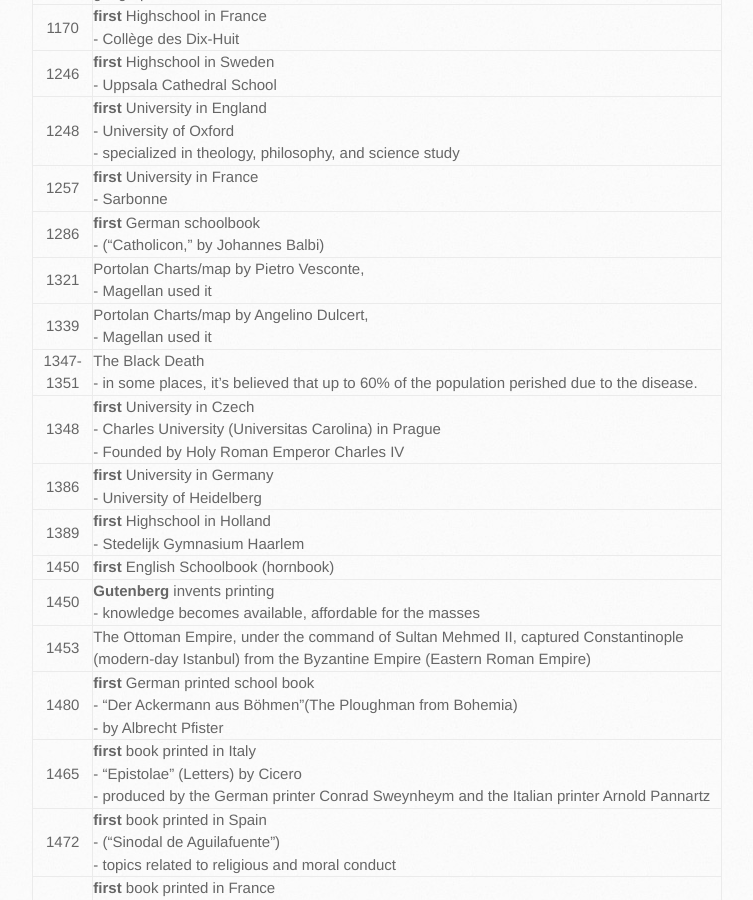
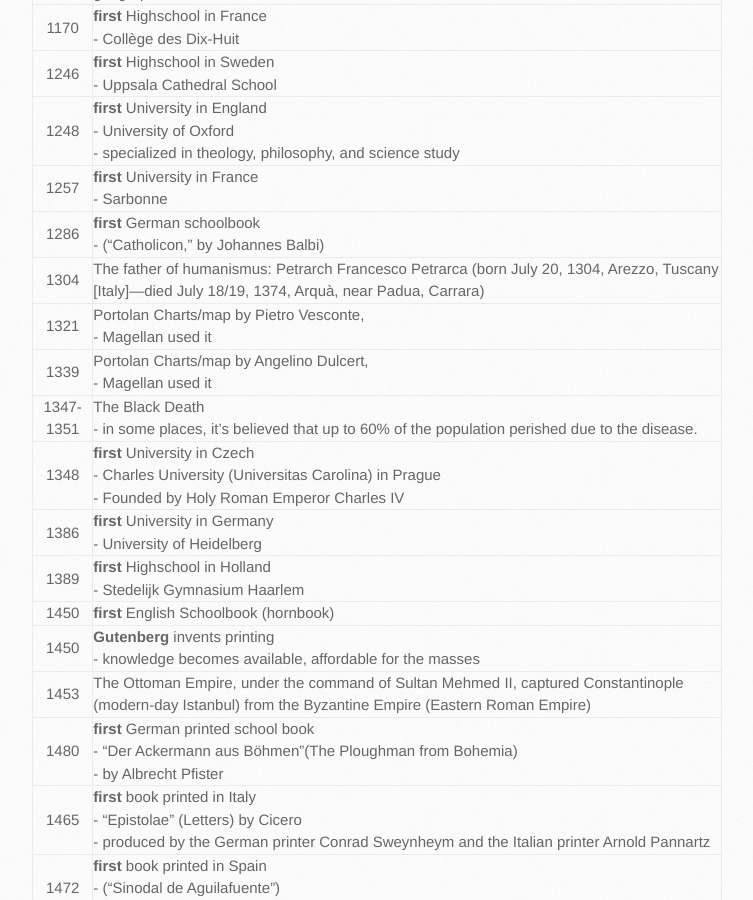
Before and after one commit to trumpfheller/trumpfheller.github.io, a Jekyll site: the page built from epistemologicalTree.md, in a window 1280 px wide and 900 px high, scrolled down 3100 px. Shown: the whole window, without its empty margins (128-881 px from the left). Built offline with Jekyll 4.4.1, drawn with Linux system fonts in a browser that asks for light colours.

Commit message:
Update epistemologicalTree.md

```diff
--- a/epistemologicalTree.md
+++ b/epistemologicalTree.md
@@ -61,6 +61,7 @@
 | 1248 | **first** University in England<br>- University of Oxford<br>- specialized in theology, philosophy, and science study |
 | 1257 | **first** University in France<br>- Sarbonne |
 | 1286 | **first** German schoolbook<br>- ("Catholicon," by Johannes Balbi) |
+| 1304 | The father of humanismus: Petrarch Francesco Petrarca (born July 20, 1304, Arezzo, Tuscany [Italy]—died July 18/19, 1374, Arquà, near Padua, Carrara)
 | 1321 | Portolan Charts/map by Pietro Vesconte,<br>- Magellan used it |
 | 1339 | Portolan Charts/map by Angelino Dulcert,<br>- Magellan used it |
 | 1347-1351 | The Black Death<br>- in some places, it's believed that up to 60% of the population perished due to the disease. |
```
